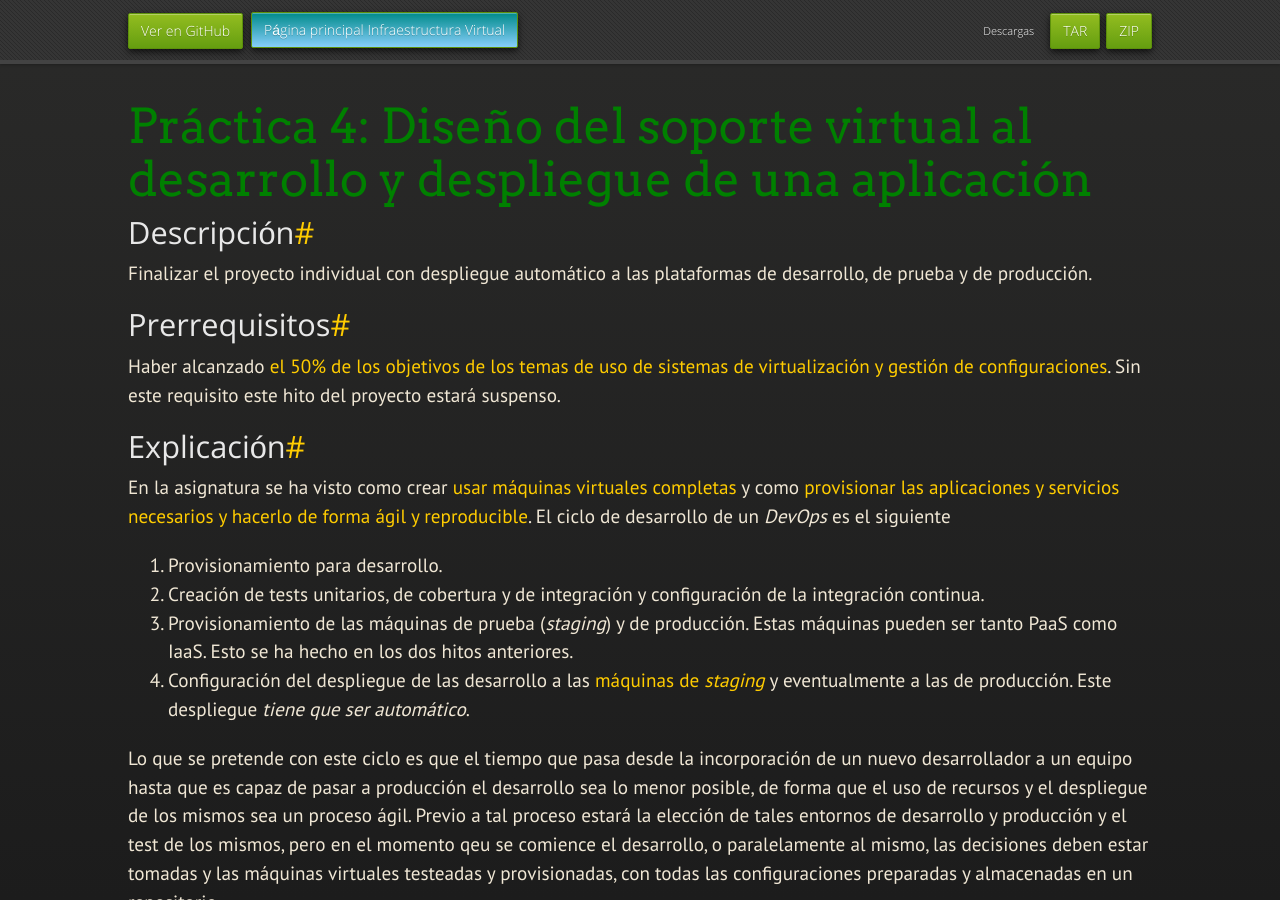
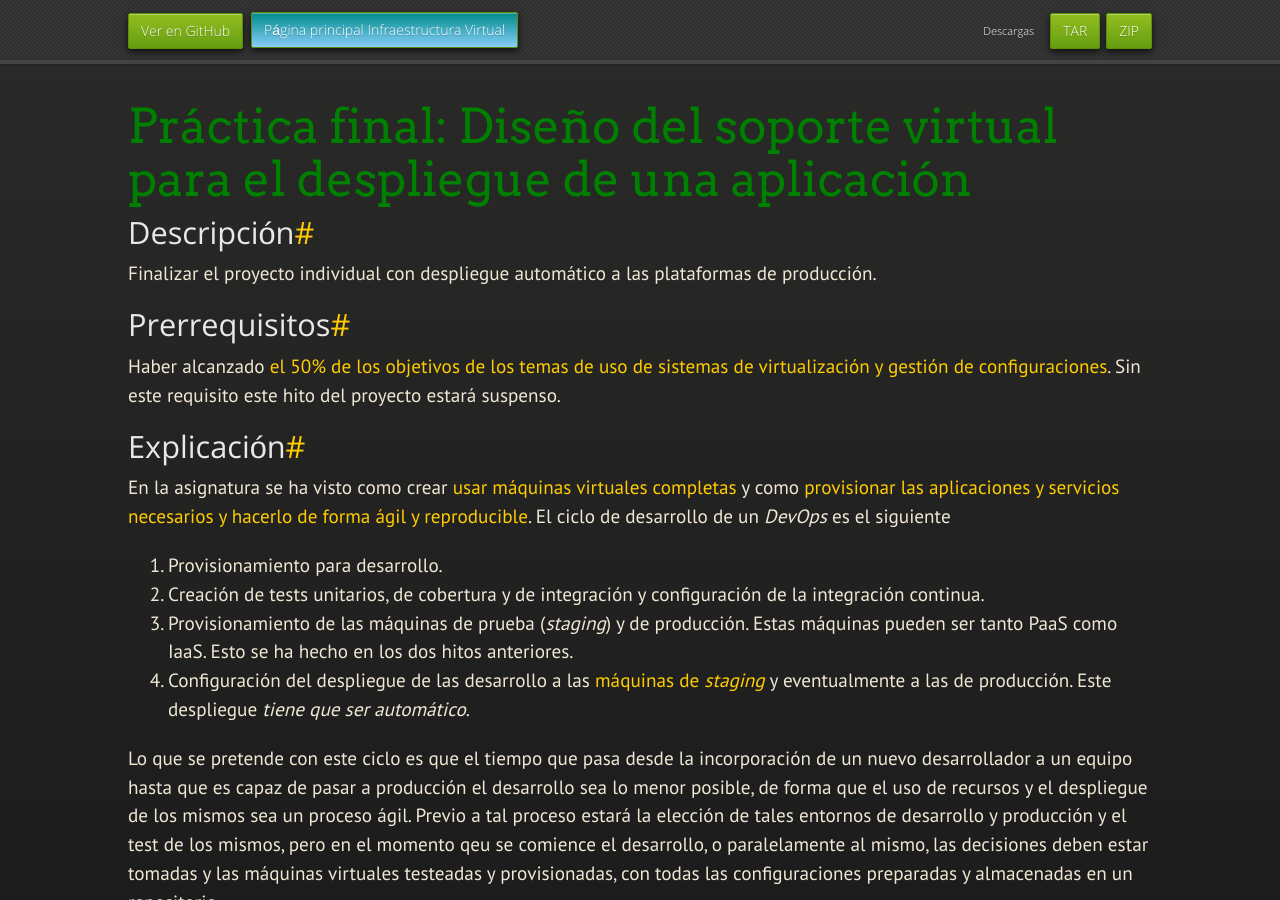
Before and after one commit to JJ/IV, a Jekyll site: the page built from documentos/practicas/5.IaaS.md, in a window 1280 px wide and 900 px high. Built offline with Jekyll 4.4.1, drawn with Linux system fonts in a browser that asks for light colours; nearby versions of some CDN libraries; some web fonts are replaced.

Commit message:
Sync documentos/practicas/5.IaaS.md de master a gh-pages

```diff
--- a/documentos/practicas/5.IaaS.md
+++ b/documentos/practicas/5.IaaS.md
@@ -3,13 +3,13 @@ layout: index
 
 
 ---
-Práctica 4:  Diseño del soporte virtual al desarrollo y despliegue de una aplicación
+Práctica final:  Diseño del soporte virtual para el despliegue de una aplicación
 =====================================
 
 Descripción
 -----------------
 
-Finalizar el proyecto individual con despliegue automático a las plataformas de desarrollo, de prueba y de producción.
+Finalizar el proyecto individual con despliegue automático a las plataformas de producción.
 
 Prerrequisitos
 --------------------
```
